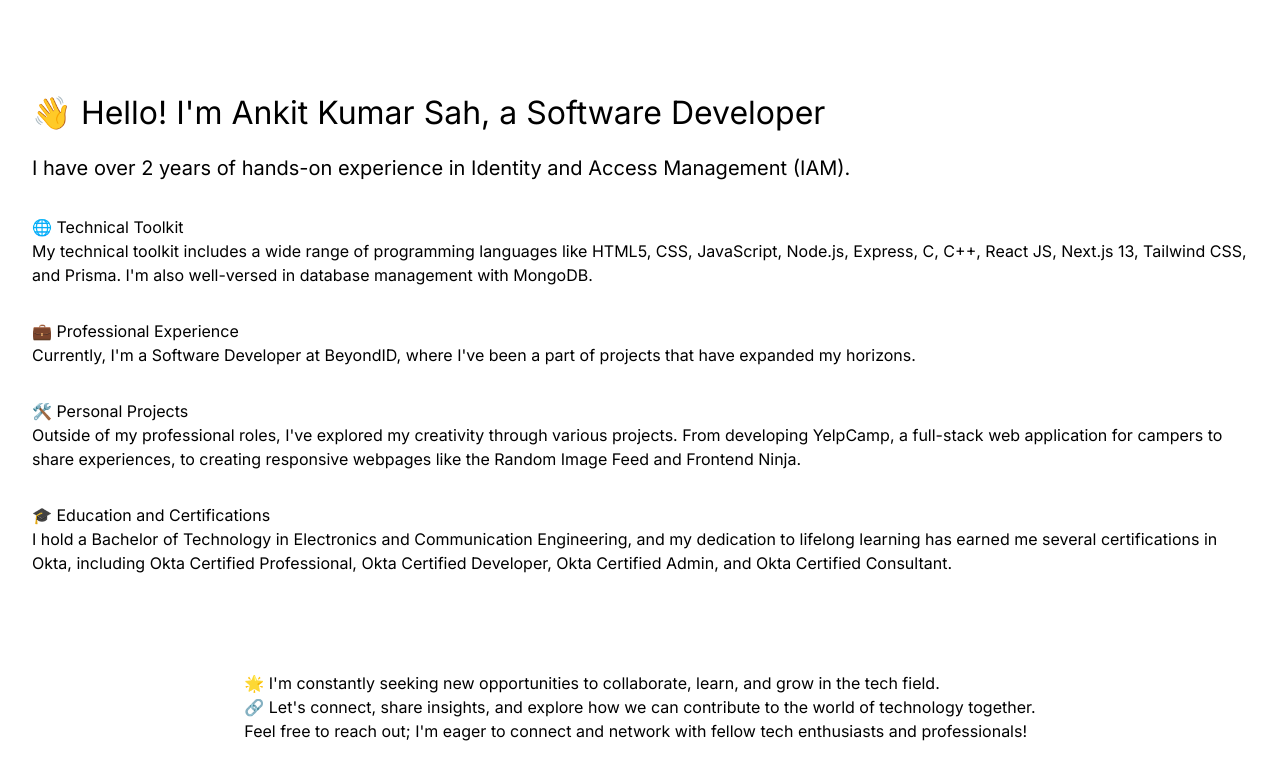
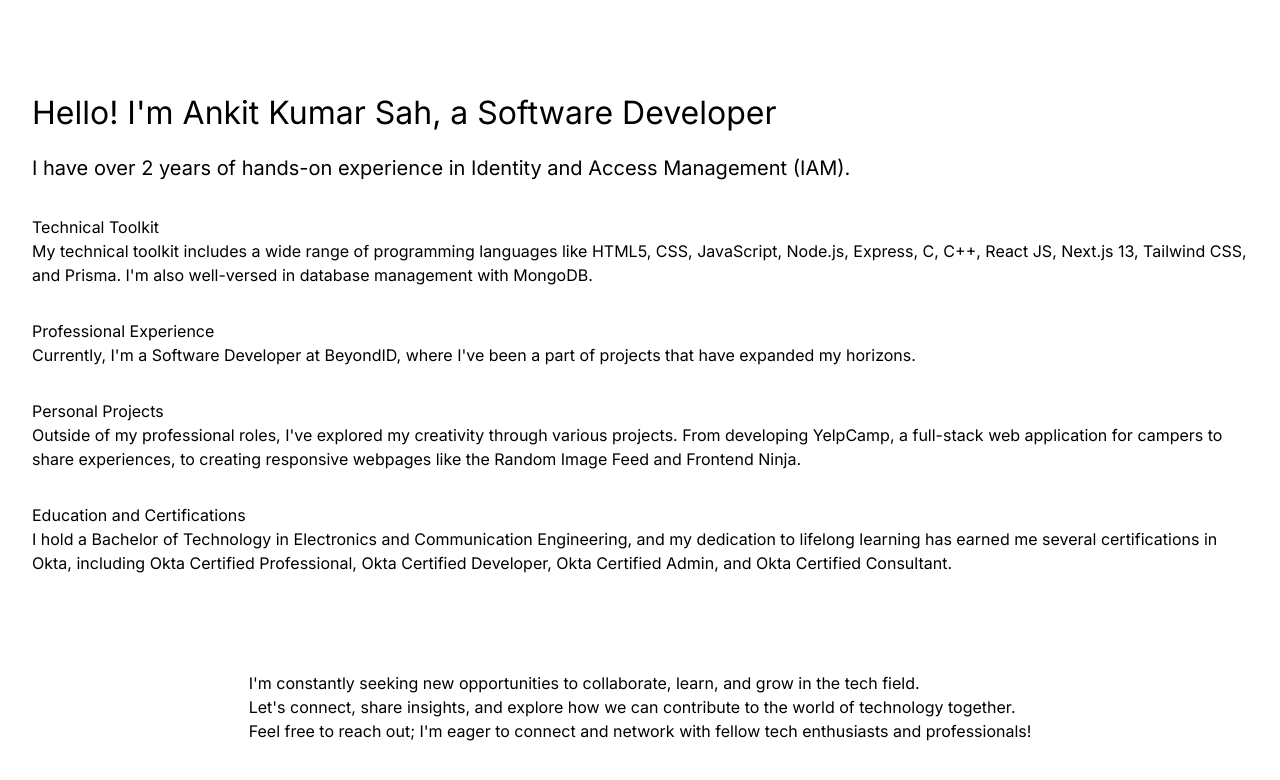
Before and after one commit to Ankit-sah/portfolio, a Next.js app: page /portfolio in a window 1280 px wide. Shown: the top 780 px of the page. Built offline with nearby package versions, Linux system fonts and the light colour scheme.

Commit message:
took out icon

```diff
--- a/app/components/portfolio/Portfolio.tsx
+++ b/app/components/portfolio/Portfolio.tsx
@@ -12,7 +12,7 @@ const Portfolio = () => {
     </Head>
 
     <main className={styles.main}>
-      <h1 className={styles.title}>👋 Hello! I'm Ankit Kumar Sah, a Software Developer</h1>
+      <h1 className={styles.title}>Hello! I'm Ankit Kumar Sah, a Software Developer</h1>
 
       <p className={styles.description}>
         I have over 2 years of hands-on experience in Identity and Access Management (IAM).
@@ -20,7 +20,7 @@ const Portfolio = () => {
       </p>
 
       <section className={styles.technicalSkills}>
-        <h2>🌐 Technical Toolkit</h2>
+        <h2> Technical Toolkit</h2>
         <p>
           My technical toolkit includes a wide range of programming languages like HTML5, CSS, JavaScript,
           Node.js, Express, C, C++, React JS, Next.js 13, Tailwind CSS, and Prisma. I'm also well-versed in
@@ -29,7 +29,7 @@ const Portfolio = () => {
       </section>
 
       <section className={styles.professionalExperience}>
-        <h2>💼 Professional Experience</h2>
+        <h2>Professional Experience</h2>
         <p>
           Currently, I'm a Software Developer at BeyondID, where I've been a part of projects that have expanded my horizons.
           {/* Add more details about your role, projects, and achievements at BeyondID */}
@@ -37,7 +37,7 @@ const Portfolio = () => {
       </section>
 
       <section className={styles.personalProjects}>
-        <h2>🛠️ Personal Projects</h2>
+        <h2> Personal Projects</h2>
         <p>
           Outside of my professional roles, I've explored my creativity through various projects. From developing YelpCamp,
           a full-stack web application for campers to share experiences, to creating responsive webpages like the Random Image
@@ -47,7 +47,7 @@ const Portfolio = () => {
       </section>
 
       <section className={styles.educationAndCertifications}>
-        <h2>🎓 Education and Certifications</h2>
+        <h2> Education and Certifications</h2>
         <p>
           I hold a Bachelor of Technology in Electronics and Communication Engineering, and my dedication to lifelong learning
           has earned me several certifications in Okta, including Okta Certified Professional, Okta Certified Developer, Okta Certified Admin,
@@ -58,8 +58,8 @@ const Portfolio = () => {
     </main>
 
     <footer className={styles.footer}>
-      <p>🌟 I'm constantly seeking new opportunities to collaborate, learn, and grow in the tech field.</p>
-      <p>🔗 Let's connect, share insights, and explore how we can contribute to the world of technology together.</p>
+      <p> I'm constantly seeking new opportunities to collaborate, learn, and grow in the tech field.</p>
+      <p> Let's connect, share insights, and explore how we can contribute to the world of technology together.</p>
       <p>Feel free to reach out; I'm eager to connect and network with fellow tech enthusiasts and professionals!</p>
     </footer>
   </div>
```
